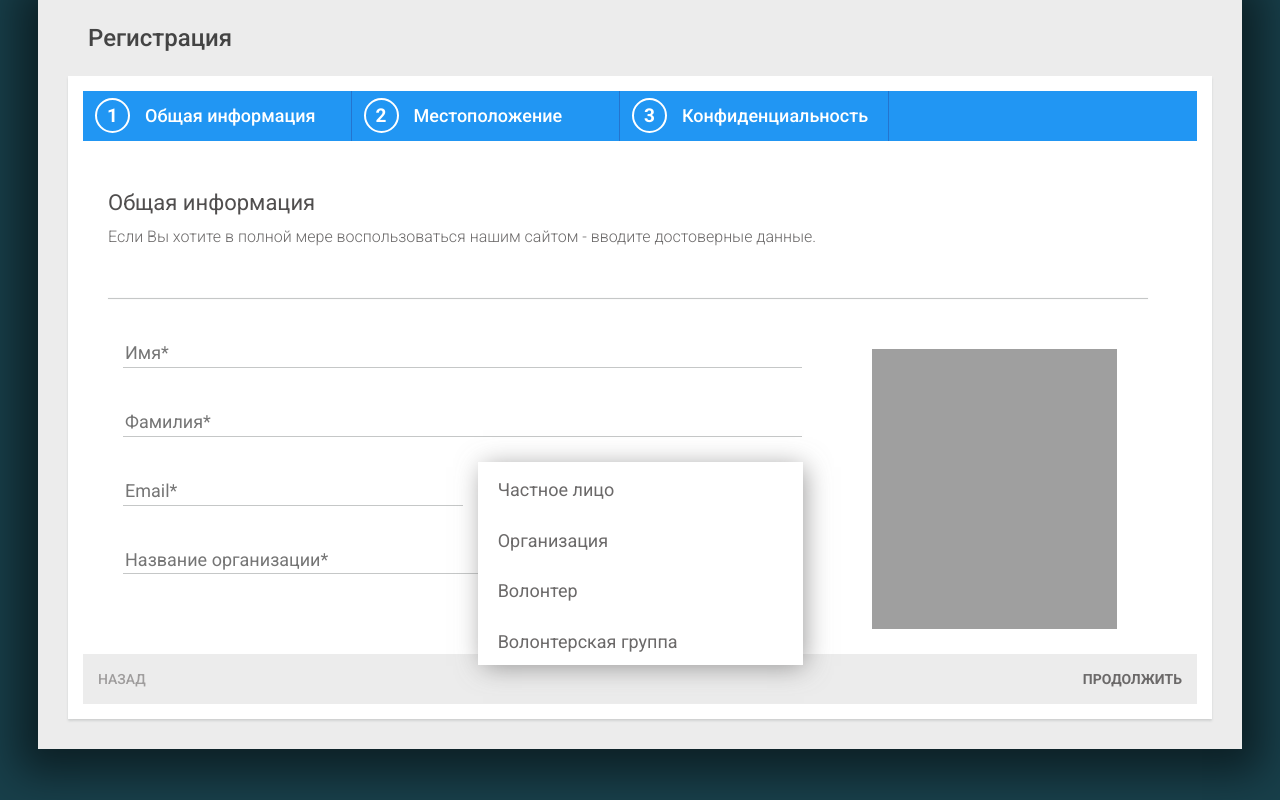
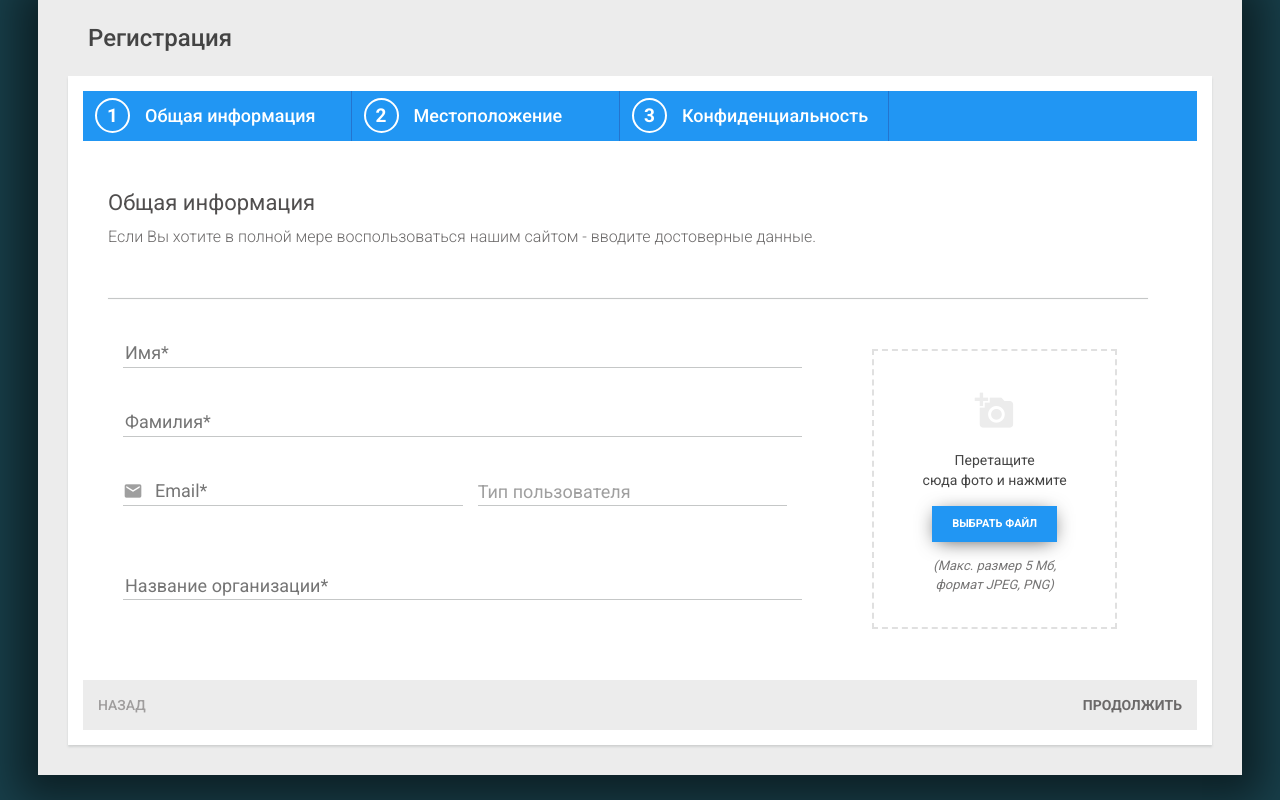
Before and after one commit to HomaX1/testItColors, a website: page index.html in a window 1280 px wide. Drawn offline with Linux system fonts and the light colour scheme.

Commit message:
done markup for first step

```diff
--- a/index.html
+++ b/index.html
@@ -45,8 +45,9 @@
                         <div class="container container_width">
                             <div class="row">
                                 <div class="col-md-6 user user-email">
-                                    <span class="user__title"><i class="user__title-icon"></i>Email*</span>
-                                    <input class="user__input-text" placeholder="Email*">
+                                    <span class="user__title">Email*</span>
+                                    <input class="user__input-text user__input-text_padding" placeholder="Email*">
+                                    <i class="material-icons user__icon">email</i>
                                 </div>
                                 <div class="col-md-6 type-wrap">
                                     <p class="type-wrap__title">Тип пользователя</p>
@@ -65,7 +66,12 @@
                         </div>
                     </div>
                     <div class="col-md-4 info-photo">
-                        <div class="photo"></div>
+                        <div class="photo">
+                            <i class="material-icons photo__icon">add_a_photo</i>
+                            <p class="photo__title">Перетащите <br> сюда фото и нажмите</p>
+                            <button class="photo__btn">Выбрать файл</button>
+                            <p class="photo__text">(Макс. размер 5 Мб,<br> формат JPEG, PNG)</p>
+                        </div>
                     </div>
                 </div>
             </div>
--- a/scss/base/variables.scss
+++ b/scss/base/variables.scss
@@ -5,6 +5,7 @@ $SILVERSAND: #c5c7c7;
 $ALTO: #e0e0e0;
 $SILVERCHALICE: #9f9f9f;
 $DUSTYGRAY: #9f9d9d;
+$BOULDER: #777676;
 $DOVEGRAY: #6B6969;
 $EMPEROR: #504e4e;
 $TUNDORA: #444;
--- a/scss/modules/stepFirst/stepFirst.scss
+++ b/scss/modules/stepFirst/stepFirst.scss
@@ -123,6 +123,10 @@ body {
     border: none;
     border-bottom: 1px solid $SILVERSAND;
 
+    &_padding {
+      padding-left: 32px;
+    }
+
     &:focus {
       outline: none;
       border-bottom: 1px solid $SCIENCEBLUE;
@@ -132,6 +136,13 @@ body {
   &:last-child {
     margin-bottom: 80px;
   }
+
+  &__icon {
+    font-size: 20px;
+    color: $SILVERCHALICE;
+    position: relative;
+    bottom: 25px;
+  }
 }
 
 .user-email {
@@ -139,7 +150,7 @@ body {
 }
 
 .type-wrap {
-  margin-top: 40px;
+  margin-top: 42px;
 
   &__title {
     font-weight: 400;
@@ -151,9 +162,10 @@ body {
 }
 
 .type {
+  display: none;
   list-style-type: none;
   width: 325px;
-  box-shadow: 3px 3px 25px -2px rgba(107,105,105,0.7);
+  box-shadow: 6px 6px 25px -2px rgba(107,105,105,0.7);
   padding: 0;
   position: absolute;
   top: -15px;
@@ -203,8 +215,41 @@ body {
 }
 
 .photo {
+  text-align: center;
   width: 245px;
   height: 280px;
-  background-color: $SILVERCHALICE;
+  border: 2px dashed $ALTO;
   margin: 50px auto 0;
+
+  &__icon {
+    margin-top: 40px;
+    margin-bottom: 20px;
+    font-size: 40px;
+    color: $GALLERY;
+  }
+
+  &__title {
+    font-weight: 400;
+    font-size: 14px;
+    color: $TUNDORA;
+    margin-bottom: 15px;
+  }
+
+  &__btn {
+    background-color: $DODGERBLUE;
+    text-transform: uppercase;
+    font-weight: 700;
+    font-size: 11px;
+    color: $WHITE;
+    border: none;
+    padding: 10px 20px;
+    box-shadow: 0 3px 20px -5px rgba(0,0,0,0.75);
+    margin-bottom: 15px;
+  }
+
+  &__text {
+    font-size: 13px;
+    font-style: italic;
+    color: $BOULDER;
+  }
 }
```
Also changed, not shown: css/main.min.css.
